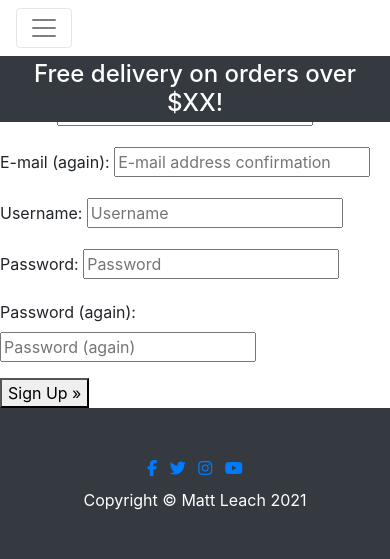
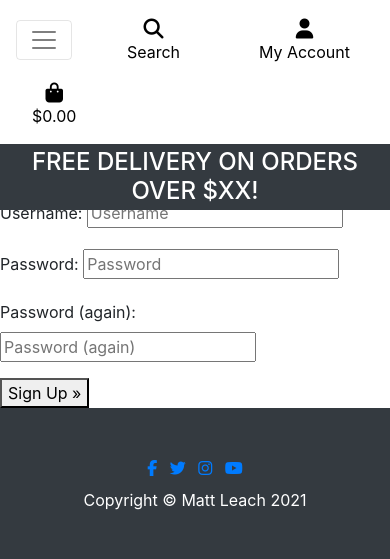
Before and after one commit to Matty-El/urban-attiva, a Django app: page /accounts/signup/ in a window 390 px wide. Shown: the top 559 px of the page. Run offline with Django 3.2, Linux system fonts and the light colour scheme; some libraries are stand-ins or nearby versions.

Commit message:
Added mobile header and main navbar

```diff
--- a/static/css/base.css
+++ b/static/css/base.css
@@ -45,7 +45,8 @@ background-repeat: no-repeat;
     width: 1.5rem;
 }
 
-.header-font {
+.header-font,
+.logo-font {
     text-transform: uppercase;
 }
 
--- a/templates/base.html
+++ b/templates/base.html
@@ -2,6 +2,7 @@
 
 <!doctype html>
 <html lang="en">
+
 <head>
 
     {% block meta %}
@@ -14,7 +15,8 @@
     {% endblock %}
 
     {% block corecss %}
-    <link rel="stylesheet" href="https://stackpath.bootstrapcdn.com/bootstrap/4.4.1/css/bootstrap.min.css" integrity="sha384-Vkoo8x4CGsO3+Hhxv8T/Q5PaXtkKtu6ug5TOeNV6gBiFeWPGFN9MuhOf23Q9Ifjh" crossorigin="anonymous">
+    <link rel="stylesheet" href="https://stackpath.bootstrapcdn.com/bootstrap/4.4.1/css/bootstrap.min.css"
+        integrity="sha384-Vkoo8x4CGsO3+Hhxv8T/Q5PaXtkKtu6ug5TOeNV6gBiFeWPGFN9MuhOf23Q9Ifjh" crossorigin="anonymous">
     <link rel="stylesheet" href="https://fonts.googleapis.com/css?family=Lato&display=swap">
     <link rel="stylesheet" href="{% static 'css/base.css' %}">
     {% endblock %}
@@ -24,9 +26,14 @@
 
     {% block corejs %}
     <script src="https://kit.fontawesome.com/4863a75fd6.js" crossorigin="anonymous"></script>
-    <script src="https://code.jquery.com/jquery-3.6.0.min.js" integrity="sha256-/xUj+3OJU5yExlq6GSYGSHk7tPXikynS7ogEvDej/m4=" crossorigin="anonymous"></script>
-    <script src="https://cdn.jsdelivr.net/npm/popper.js@1.16.0/dist/umd/popper.min.js" integrity="sha384-Q6E9RHvbIyZFJoft+2mJbHaEWldlvI9IOYy5n3zV9zzTtmI3UksdQRVvoxMfooAo" crossorigin="anonymous"></script>
-    <script src="https://stackpath.bootstrapcdn.com/bootstrap/4.4.1/js/bootstrap.min.js" integrity="sha384-wfSDF2E50Y2D1uUdj0O3uMBJnjuUD4Ih7YwaYd1iqfktj0Uod8GCExl3Og8ifwB6" crossorigin="anonymous"></script>
+    <script src="https://code.jquery.com/jquery-3.6.0.min.js"
+        integrity="sha256-/xUj+3OJU5yExlq6GSYGSHk7tPXikynS7ogEvDej/m4=" crossorigin="anonymous"></script>
+    <script src="https://cdn.jsdelivr.net/npm/popper.js@1.16.0/dist/umd/popper.min.js"
+        integrity="sha384-Q6E9RHvbIyZFJoft+2mJbHaEWldlvI9IOYy5n3zV9zzTtmI3UksdQRVvoxMfooAo" crossorigin="anonymous">
+    </script>
+    <script src="https://stackpath.bootstrapcdn.com/bootstrap/4.4.1/js/bootstrap.min.js"
+        integrity="sha384-wfSDF2E50Y2D1uUdj0O3uMBJnjuUD4Ih7YwaYd1iqfktj0Uod8GCExl3Og8ifwB6" crossorigin="anonymous">
+    </script>
     <!-- Stripe
     <script src="https://js.stripe.com/v3/"></script> -->
     {% endblock %}
@@ -36,18 +43,20 @@
 
     <title>Urban Attiva {% block extra_title %}{% endblock %}</title>
 </head>
+
 <body>
     <header class="container-fluid fixed-top">
         <div id="topnav" class="row bg-white pt-lg-2 d-none d-lg-flex">
             <div class="col-12 col-lg-4 my-auto py-1 py-lg-0 text-center text-lg-left">
-              <a href="{% url 'home' %}" class="nav-link main-logo-link">
-                  <h2 class="logo-font text-black my-0"><strong>Urban</strong> Attiva</h2>
+                <a class="navbar-brand" href="#">
+                    <img src="/media/urban-attiva-logo.png" alt="" width="214" height="50">
                   </a>
             </div>
             <div class="col-12 col-lg-4 my-auto py-1 py-lg-0">
                 <form method="GET" action="">
                     <div class="input-group w-100">
-                      <input class="form-control border border-black rounded-0" type="text" name="q" placeholder="Search our site">
+                        <input class="form-control border border-black rounded-0" type="text" name="q"
+                            placeholder="Search our site">
                         <div class="input-group-append">
                             <button class="form-control btn btn-black border border-black rounded-0" type="submit">
                                 <span class="icon">
@@ -61,7 +70,8 @@
             <div class="col-12 col-lg-4 my-auto py-1 py-lg-0">
                 <ul class="list-inline list-unstyled text-center text-lg-right my-0">
                     <li class="list-inline-item dropdown">
-                      <a class="text-black nav-link" href="#" id="user-options" data-toggle="dropdown" aria-haspopup="true" aria-expanded="false">
+                        <a class="text-black nav-link" href="#" id="user-options" data-toggle="dropdown"
+                            aria-haspopup="true" aria-expanded="false">
                             <div class="text-center">
                                 <div><i class="fas fa-user fa-lg"></i></div>
                                 <p class="my-0">My Account</p>
@@ -100,9 +110,12 @@
         </div>
         <div class="row bg-white">
             <nav class="navbar navbar-expand-lg navbar-light w-100">
-              <button class="navbar-toggler" type="button" data-toggle="collapse" data-target="#main-nav" aria-controls="main-nav" aria-expanded="false" aria-label="Toggle navigation">
+                <button class="navbar-toggler" type="button" data-toggle="collapse" data-target="#main-nav"
+                    aria-controls="main-nav" aria-expanded="false" aria-label="Toggle navigation">
                     <span class="navbar-toggler-icon"></span>
                 </button>
+                {% include 'includes/mobile-header.html' %}
+                {% include 'includes/main-navigation.html' %}
             </nav>
         </div>
         <div id="banner" class="row text-center">
@@ -133,16 +146,16 @@
                                 aria-label="Facebook"><i class="fa fa-facebook" aria-hidden="true"></i></a>
                         </li>
                         <li class="list-inline-item me-4">
-                        <a href="https://www.twitter.com" target="_blank" rel="noopener noreferrer" aria-label="Twitter"><i
-                          class="fa fa-twitter"></i></a>
+                            <a href="https://www.twitter.com" target="_blank" rel="noopener noreferrer"
+                                aria-label="Twitter"><i class="fa fa-twitter"></i></a>
                         </li>
                         <li class="list-inline-item">
                             <a href="https://www.instagram.com" target="_blank" rel="noopener noreferrer"
                                 aria-label="Instagram"><i class="fa fa-instagram"></i></a>
                         </li>
                         <li class="list-inline-item">
-                        <a href="https://www.youtube.com" target="_blank" rel="noopener noreferrer" aria-label="YouTube"><i
-                          class="fa fa-youtube"></i></a>
+                            <a href="https://www.youtube.com" target="_blank" rel="noopener noreferrer"
+                                aria-label="YouTube"><i class="fa fa-youtube"></i></a>
                         </li>
                     </ul>
                 </div>
@@ -156,4 +169,5 @@
     </footer>
     {% endblock %}
 </body>
+
 </html>
--- /dev/null
+++ b/templates/includes/main-navigation.html
@@ -0,0 +1,84 @@
+<div class="collapse navbar-collapse" id="main-nav">
+    <ul class="navbar-nav w-auto mx-auto">
+        <li class="nav-item d-block d-md-none">
+            <a class="logo-font font-weight-bold nav-link text-black mr-5" href="{% url 'home' %}" id="home-link">
+                Home
+            </a>
+        </li>
+
+        <li class="nav-item dropdown">
+            <a class="logo-font font-weight-bold nav-link text-black mr-5" href="#" id="all-products-link" data-toggle="dropdown" aria-haspopup="true" aria-expanded="false">
+                All Products
+            </a>
+            <div class="dropdown-menu border-0" aria-labelledby="all-products-link">
+                <a href="" class="dropdown-item">By Price</a>
+                <a href="" class="dropdown-item ">By Rating</a>
+                <a href="" class="dropdown-item ">By Category</a>
+                <a href="" class="dropdown-item">All Products</a>
+            </div>
+        </li>
+
+        <li class="nav-item dropdown">
+            <a class="logo-font font-weight-bold nav-link text-black mr-5" href="#" id="running-link" data-toggle="dropdown" aria-haspopup="true" aria-expanded="false">
+                Running
+            </a>
+            <div class="dropdown-menu border-0" aria-labelledby="running-link">
+                <a href="" class="dropdown-item">Clothing</a>
+                <a href="" class="dropdown-item">Footwear</a>
+                <a href="" class="dropdown-item">Tech</a>
+                <a href="" class="dropdown-item">Bags</a>
+                <a href="" class="dropdown-item">All Running</a>
+            </div>
+        </li>
+
+        <li class="nav-item dropdown">
+            <a class="logo-font font-weight-bold nav-link text-black mr-5" href="#" id="cycling-link" data-toggle="dropdown" aria-haspopup="true" aria-expanded="false">
+                Cycling
+            </a>
+            <div class="dropdown-menu border-0" aria-labelledby="cycling-link">
+                <a href="" class="dropdown-item">Clothing</a>
+                <a href="" class="dropdown-item">Footwear</a>
+                <a href="" class="dropdown-item">Tech</a>
+                <a href="" class="dropdown-item">Helmets</a>
+                <a href="" class="dropdown-item">All Cycling</a>
+            </div>
+        </li>
+
+        <li class="nav-item dropdown">
+            <a class="logo-font font-weight-bold nav-link text-black" href="#" id="swimming-link" data-toggle="dropdown" aria-haspopup="true" aria-expanded="false">
+                Swimming
+            </a>
+            <div class="dropdown-menu border-0" aria-labelledby="swimming-link">
+                <a href="" class="dropdown-item">Swimwear</a>
+                <a href="" class="dropdown-item">Wetsuits</a>
+                <a href="" class="dropdown-item">Goggles</a>
+                <a href="" class="dropdown-item">Bags</a>
+                <a href="" class="dropdown-item">All Swimming</a>
+            </div>
+        </li>
+        <li class="nav-item dropdown">
+            <a class="logo-font font-weight-bold nav-link text-black" href="#" id="nutrition-link" data-toggle="dropdown" aria-haspopup="true" aria-expanded="false">
+                Nutrition
+            </a>
+            <div class="dropdown-menu border-0" aria-labelledby="nutrition-link">
+                <a href="" class="dropdown-item">Energy</a>
+                <a href="" class="dropdown-item">Protein</a>
+                <a href="" class="dropdown-item">Hydration</a>
+                <a href="" class="dropdown-item">Recovery</a>
+                <a href="" class="dropdown-item">All Nutrition</a>
+            </div>
+        </li>
+        <li class="nav-item dropdown">
+            <a class="logo-font font-weight-bold nav-link text-black" href="#" id="sale-link" data-toggle="dropdown" aria-haspopup="true" aria-expanded="false">
+                Sale
+            </a>
+            <div class="dropdown-menu border-0" aria-labelledby="sale-link">
+                <a href="" class="dropdown-item">Running</a>
+                <a href="" class="dropdown-item">Cycling</a>
+                <a href="" class="dropdown-item">Swimming</a>
+                <a href="" class="dropdown-item">Nutrition</a>
+                <a href="" class="dropdown-item">All Sale</a>
+            </div>
+        </li>
+    </ul>
+</div>
--- /dev/null
+++ b/templates/includes/mobile-header.html
@@ -0,0 +1,56 @@
+<li class="list-inline-item">
+    <a class="text-black nav-link d-block d-lg-none" href="#" id="mobile-search" data-toggle="dropdown" aria-haspopup="true" aria-expanded="false">
+        <div class="text-center">
+            <div><i class="fas fa-search fa-lg"></i></div>
+            <p class="my-0">Search</p>
+        </div>
+    </a>
+    <div class="dropdown-menu border-0 w-100 p-3 rounded-0 my-0" aria-labelledby="mobile-search">
+        <form class="form" method="GET" action="">
+            <div class="input-group w-100">
+                <input class="form-control border border-black rounded-0" type="text" name="q" placeholder="Search our site">
+                <div class="input-group-append">
+                    <button class="form-control form-control btn btn-black border border-black rounded-0" type="submit">
+                        <span class="icon">
+                            <i class="fas fa-search"></i>
+                        </span>
+                    </button>
+                </div>
+            </div>
+        </form>
+    </div>
+</li>
+<li class="list-inline-item dropdown">
+    <a class="text-black nav-link d-block d-lg-none" href="#" id="user-options" data-toggle="dropdown" aria-haspopup="true" aria-expanded="false">
+        <div class="text-center">
+            <div><i class="fas fa-user fa-lg"></i></div>
+            <p class="my-0">My Account</p>
+        </div>
+    </a>
+    <div class="dropdown-menu border-0" aria-labelledby="user-options">
+        {% if request.user.is_authenticated %}
+            {% if request.user.is_superuser %}
+                <a href="{% url 'add_product' %}" class="dropdown-item">Product Management</a>
+            {% endif %}
+            <a href="" class="dropdown-item">My Profile</a>
+            <a href="{% url 'account_logout' %}" class="dropdown-item">Logout</a>
+        {% else %}
+            <a href="{% url 'account_signup' %}" class="dropdown-item">Register</a>
+            <a href="{% url 'account_login' %}" class="dropdown-item">Login</a>
+        {% endif %}
+    </div>
+</li>
+<li class="list-inline-item">
+    <a class="{% if grand_total %}text-primary font-weight-bold{% else %}text-black{% endif %} nav-link d-block d-lg-none" href="">
+        <div class="text-center">
+            <div><i class="fas fa-shopping-bag fa-lg"></i></div>
+            <p class="my-0">
+                {% if grand_total %}
+                    ${{ grand_total|floatformat:2 }}
+                {% else %}
+                    $0.00
+                {% endif %}
+            </p>
+        </div>
+    </a>
+</li>
```
Also changed, not shown: media/urban-attiva-logo.png (added). Lines whose indentation alone changed are shown as unchanged.
